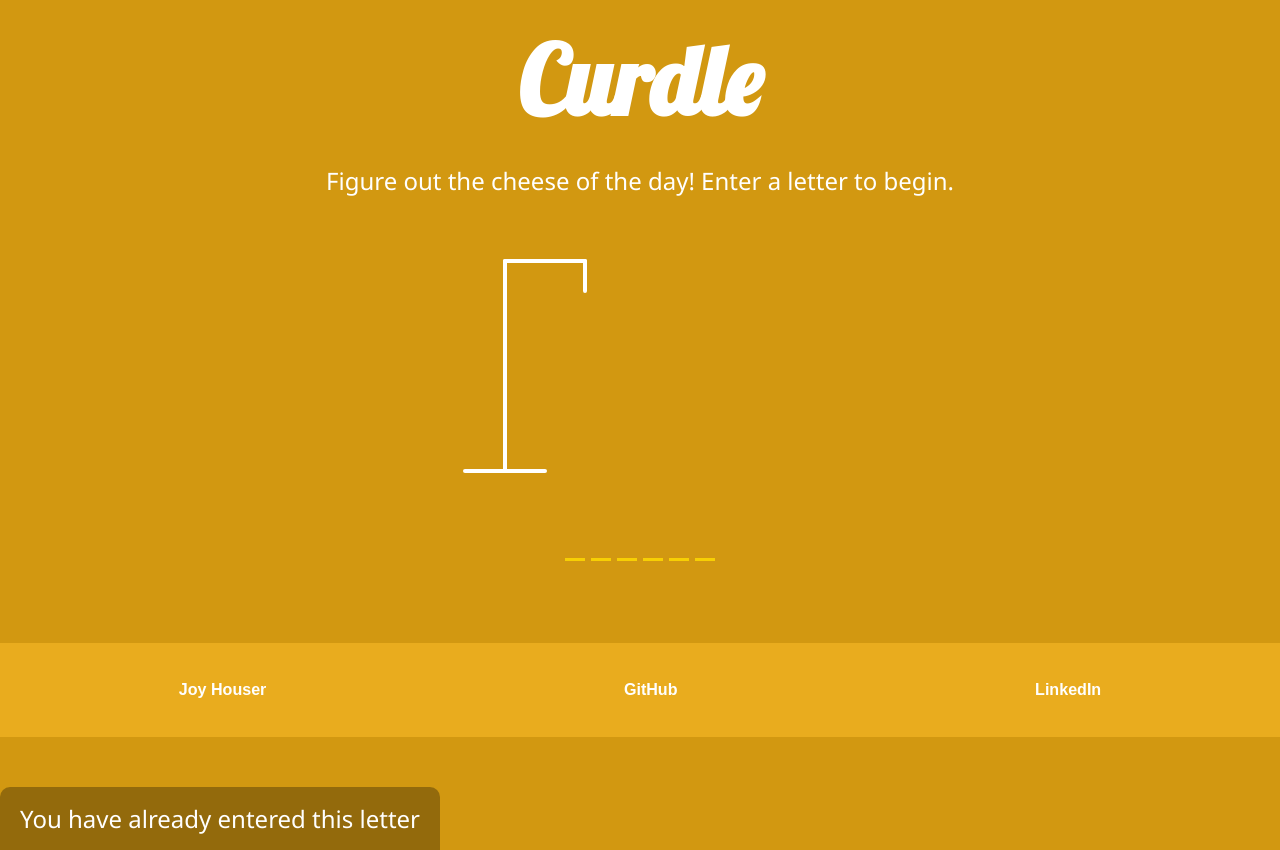
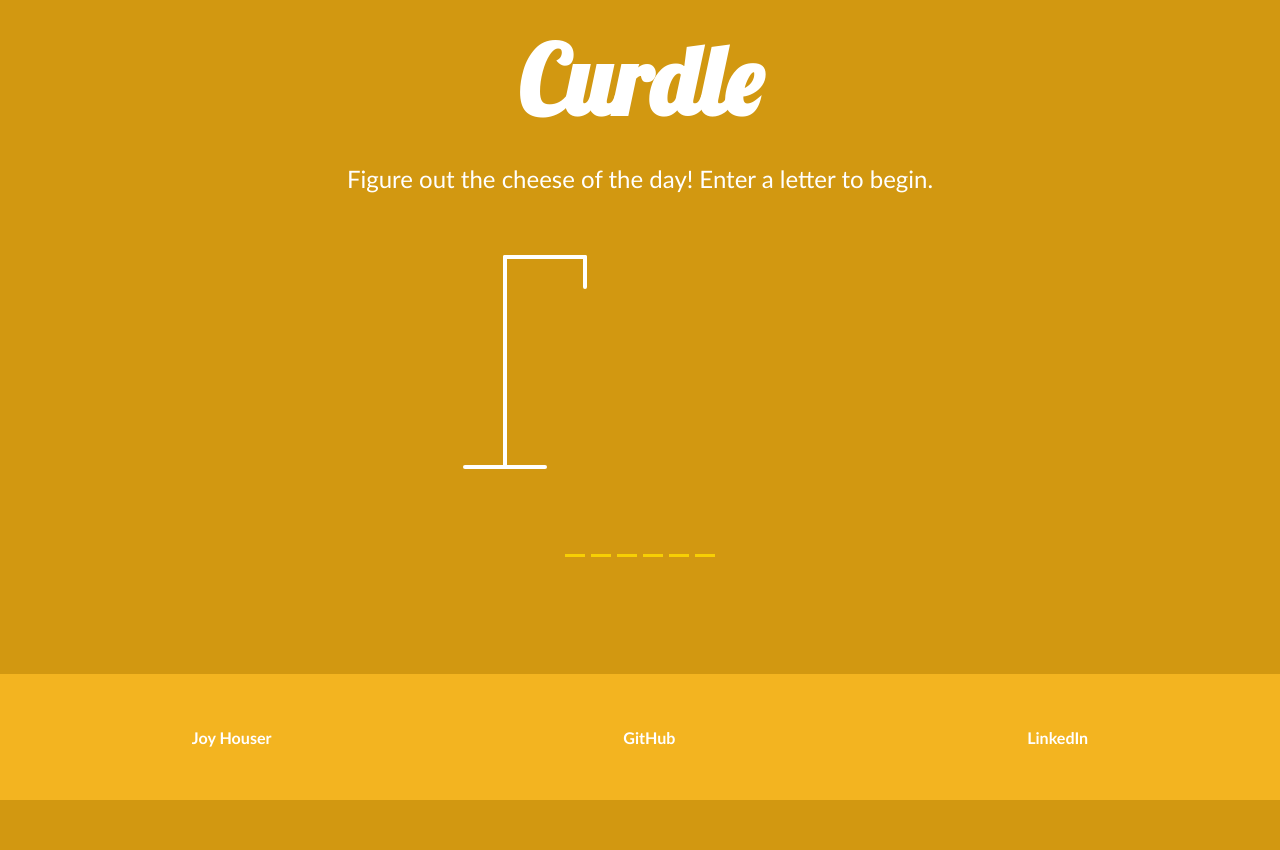
Before and after one commit to romajoy/curdle-frontend, a React (Create React App) app: page / in a window 1280 px wide. After the commit the page ends 800 px from the top, so only its background shows below. Built offline with nearby package versions, Linux system fonts and the light colour scheme.

Commit message:
fixed a key

```diff
--- a/public/index.html
+++ b/public/index.html
@@ -9,7 +9,6 @@
     <title>Curdle</title>
   </head>
   <body>
-    <noscript>You need to enable JavaScript to run this app.</noscript>
     <div id="root"></div>
   </body>
 </html>
--- a/src/App.css
+++ b/src/App.css
@@ -9,14 +9,14 @@
 } */
 
 .play-prompt {
-  font-family:'Segoe UI', Tahoma, Geneva, Verdana, sans-serif;
+  font-family:'Trebuchet MS', 'Lucida Sans Unicode', 'Lucida Grande', 'Lucida Sans', Arial, sans-serif;
   text-align: center;
 }
 
 body {
   background-color: #d29811;
   color: #fff;
-  font-family: 'Segoe UI', Tahoma, Geneva, Verdana, sans-serif;
+  font-family:'Trebuchet MS', 'Lucida Sans Unicode', 'Lucida Grande', 'Lucida Sans', Arial, sans-serif;
   display: flex;
   flex-direction: column;
   align-items: center;
@@ -24,6 +24,7 @@ body {
   margin: 0;
   overflow: hidden;
   font-size: 1.5em;
+  min-height: 100vh;
 }
 
 h1 {
@@ -133,19 +134,25 @@ h1 {
   justify-content: space-around;
 }
 
-Footer {
+/* Footer {
   margin-top: 3em;
-}
+} */
 
 .wrong-letters {
   text-decoration: underline;
 }
 
 .footer {
-  background-color:#efb122cd;
+  z-index: 10;
+  margin-top: 1rem;
+  padding: 1rem;
+  position: fixed;
+  bottom: 0;
+  left: 0;
+  background-color:#f3b420;
   width: 100vw;
   margin-bottom: 0;
-  font-family:Arial, Helvetica, sans-serif;
+  font-family:'Trebuchet MS', 'Lucida Sans Unicode', 'Lucida Grande', 'Lucida Sans', Arial, sans-serif;
 }
 
 a {
@@ -162,17 +169,23 @@ a:hover {
 
 .notification-container {
   background-color: rgba(0, 0, 0, 0.3);
-  border-radius: 10px 10px 0 0;
+  border-radius: 10px 10px;
   padding: 15px 20px;
-  position: absolute;
-  bottom: -50px;
+  position: fixed;
+  bottom: 0;
+  transform: translateY(0px);
   transition: transform 0.3s ease-in-out;
+  font-size: 1.25rem;
+  z-index: 5;
+  left: 34%;
+  /* transform: translateX(-50%); */
 }
+
 
 .notification-container p {
   margin: 0;
 }
 
 .notification-container.show {
-  transform: translateY(-50px);
+  transform: translateY(-126px);
 }
--- a/src/App.js
+++ b/src/App.js
@@ -9,7 +9,50 @@ import React, {useState, useEffect} from 'react'
 import { showNotification as show } from './helpers/helper';
 import Footer from './components/Footer';
 
-const words = ['american', 'asiago', 'blue', 'bocconcini', 'brie', 'burrata', 'camembert', 'cheddar', 'cheesecurds', 'colby', 'colbyjack', 'coldpack', 'cotija', 'cottagecheese', 'creamcheese', 'emmental', 'edam', 'farmerscheese', 'feta', 'freshmozzarella', 'gorgonzola', 'goat', 'gouda', 'gruyere', 'halloumi', 'havarti', 'jarlsberg', 'limburger', 'marscarpone', 'montereyjack', 'mozzarella', 'muenster', 'neufchatel', 'paneer', 'parmesan', 'pepperjack', 'provolone', 'ricotta', 'romano', 'string', 'swiss' ];
+const words = [
+  'american',
+  'asiago',
+  'blue',
+  'bocconcini',
+  'brie',
+  'burrata',
+  'camembert',
+  'cheddar',
+  'cheesecurds',
+  'colby',
+  'colbyjack',
+  'coldpack',
+  'cotija',
+  'cottagecheese',
+  'creamcheese',
+  'emmental',
+  'edam',
+  'farmerscheese',
+  'feta',
+  'freshmozzarella',
+  'gorgonzola',
+  'goat',
+  'gouda',
+  'gruyere',
+  'halloumi',
+  'havarti',
+  'jarlsberg',
+  'limburger',
+  'marscarpone',
+  'montereyjack',
+  'mozzarella',
+  'muenster',
+  'neufchatel',
+  'paneer',
+  'parmesan',
+  'pepperjack',
+  'provolone',
+  'ricotta',
+  'romano',
+  'string',
+  'swiss'
+];
+
 let selectedWord = words[Math.floor(Math.random() * words.length)];
 
 let playable = true;
@@ -23,7 +66,7 @@ function App() {
   useEffect(() => {
     const handleKeydown = event => {
       const { key, keyCode} = event;
-      if (playable && keyCode > 65 && keyCode < 90) {
+      if (playable && keyCode > 64 && keyCode < 90) {
         const letter = key.toLowerCase();
 
         if (selectedWord.includes(letter)) {
@@ -64,13 +107,17 @@ function App() {
       <Figure wrongLetters={wrongLetters}/>
       <WrongLetters wrongLetters={wrongLetters}/>
       <Word selectedWord={selectedWord} correctLetters={correctLetters}/>
+      <Popup correctLetters={correctLetters} wrongLetters={wrongLetters} selectedWord={selectedWord
+      } setPlayable={setPlayable} playAgain={playAgain} />
 
     </div>
+    <div>
       <Popup correctLetters={correctLetters} wrongLetters={wrongLetters} selectedWord={selectedWord
       } setPlayable={setPlayable} playAgain={playAgain} />
-      <Notification showNotification={showNotification}/>
+      </div>
       <footer>
-        <Footer />
+        <Footer/>
+        <Notification showNotification={showNotification}/>
       </footer>
     </>
   );
```
